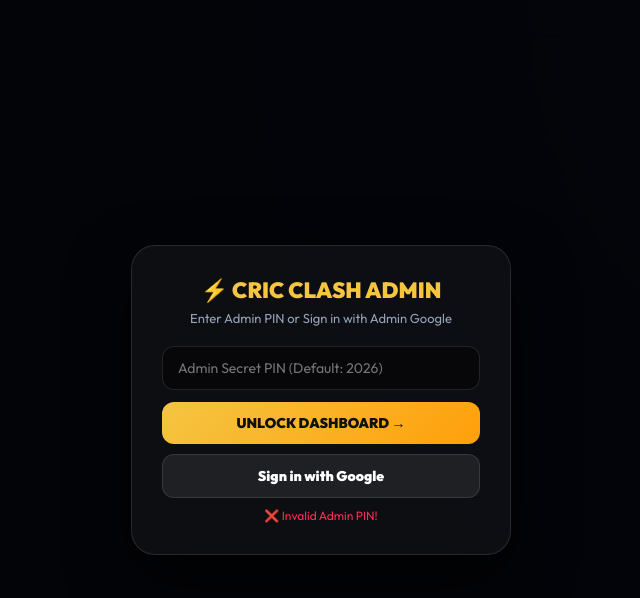
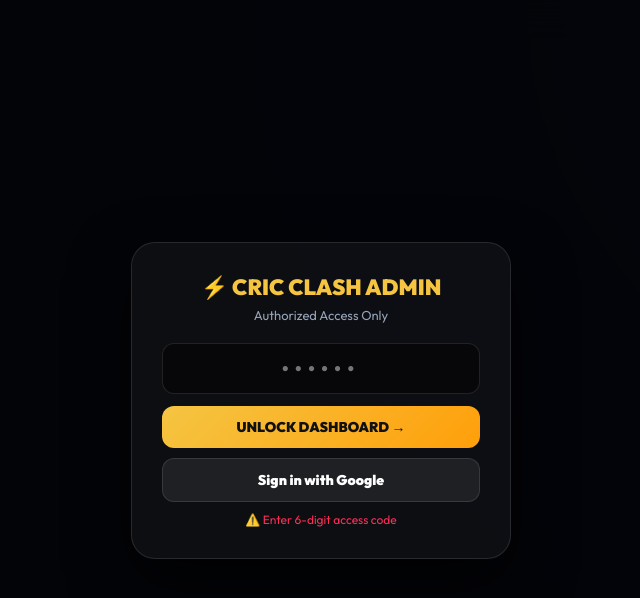
Before and after one commit to nimthakalakidu12-png/CricClashAdmin, a plain HTML site: page index.html in a window 1280 px wide. Both pictures are taken after a click on the button "UNLOCK DASHBOARD →". Shown: the whole page, without its empty margins (319-959 px from the left). Drawn offline with Linux system fonts and the light colour scheme.

Commit message:
Update index.html

```diff
--- a/index.html
+++ b/index.html
@@ -46,6 +46,9 @@
     background: rgba(0,0,0,0.45); color: #fff; font-size: 14px; outline: none; margin-bottom: 12px;
   }
   input:focus { border-color: var(--gold); }
+  .pin-field {
+    text-align: center; font-size: 20px; letter-spacing: 6px; font-weight: 800;
+  }
   .btn {
     width: 100%; padding: 12px; border: none; border-radius: 12px; font-weight: 900;
     cursor: pointer; font-size: 14px; transition: 0.2s;
@@ -105,8 +108,8 @@
 <div id="loginGate">
   <div class="login-box">
     <h2>⚡ CRIC CLASH ADMIN</h2>
-    <p>Enter Admin PIN or Sign in with Admin Google</p>
-    <input type="password" id="pinInput" placeholder="Admin Secret PIN (Default: 2026)">
+    <p>Authorized Access Only</p>
+    <input type="password" id="pinInput" class="pin-field" maxlength="6" inputmode="numeric" placeholder="••••••" onkeydown="if(event.key==='Enter') loginWithPin()">
     <button class="btn btn-gold" onclick="loginWithPin()">UNLOCK DASHBOARD →</button>
     <button class="btn btn-google" onclick="loginWithGoogleAdmin()">Sign in with Google</button>
     <div class="err" id="errText"></div>
@@ -225,9 +228,8 @@
     appId: "1:26915012588:web:5b6c7e85ef018881e9cac9"
   };
 
-  // Oyage Admin Email & Secret PIN (Kamathi nam wenas karaganna)
   const ADMIN_EMAIL = "nimthakalakidu12@gmail.com";
-  const ADMIN_PIN = "2026";
+  const ADMIN_PIN = "120410";
 
   firebase.initializeApp(firebaseConfig);
   const auth = firebase.auth();
@@ -246,10 +248,15 @@
 
   function loginWithPin() {
     const val = document.getElementById('pinInput').value.trim();
+    if (!/^\d{6}$/.test(val)) {
+      document.getElementById('errText').textContent = '⚠️ Enter 6-digit access code';
+      return;
+    }
     if (val === ADMIN_PIN) {
-      unlockUI('Authenticated via Admin PIN');
+      unlockUI('Authenticated Session');
     } else {
-      document.getElementById('errText').textContent = '❌ Invalid Admin PIN!';
+      document.getElementById('errText').textContent = '❌ Incorrect access code';
+      document.getElementById('pinInput').value = '';
     }
   }
 
@@ -259,7 +266,7 @@
       if (res.user.email.toLowerCase() === ADMIN_EMAIL.toLowerCase()) {
         unlockUI('Admin: ' + res.user.email);
       } else {
-        document.getElementById('errText').textContent = '🚫 Unauthorized Google Account!';
+        document.getElementById('errText').textContent = '🚫 Unauthorized Google Account';
         auth.signOut();
       }
     }).catch(e => {
@@ -291,7 +298,6 @@
   }
 
   function startRealtimeListeners() {
-    // 1. Listen Admin Users
     db.ref('admin_users').on('value', snap => {
       const val = snap.val() || {};
       usersList = Object.keys(val).map(k => ({ ...val[k], id: k })).sort((a, b) => (b.lastSeen || 0) - (a.lastSeen || 0));
@@ -301,7 +307,6 @@
       renderUsers();
     });
 
-    // 2. Listen Live Rooms
     db.ref('live_rooms').on('value', snap => {
       const val = snap.val() || {};
       roomsList = Object.keys(val).map(k => ({ ...val[k], roomCode: k }));
@@ -309,7 +314,6 @@
       renderRooms();
     });
 
-    // 3. Listen User Backups
     db.ref('user_backups').on('value', snap => {
       const val = snap.val() || {};
       const keys = Object.keys(val);
```
